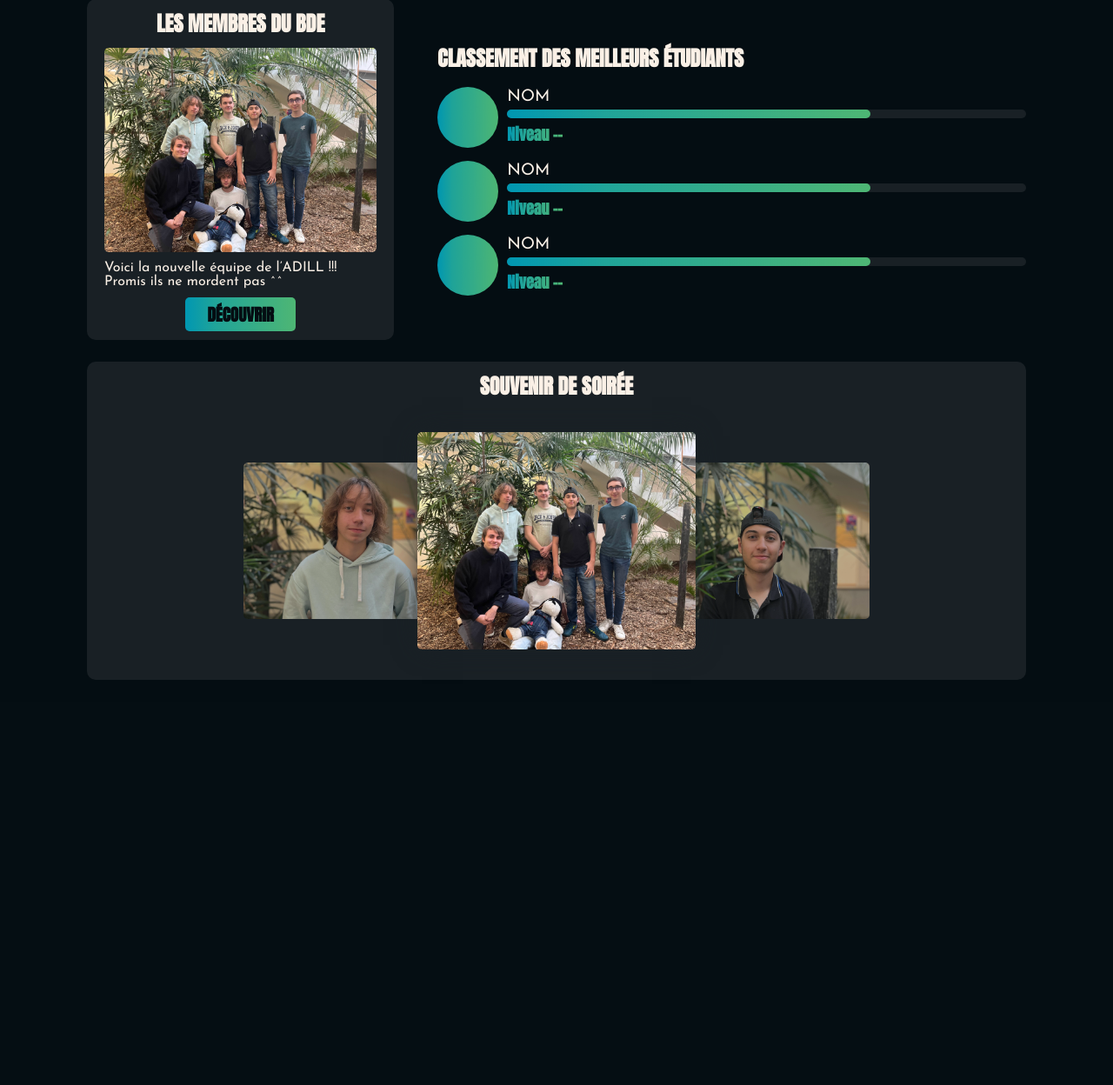
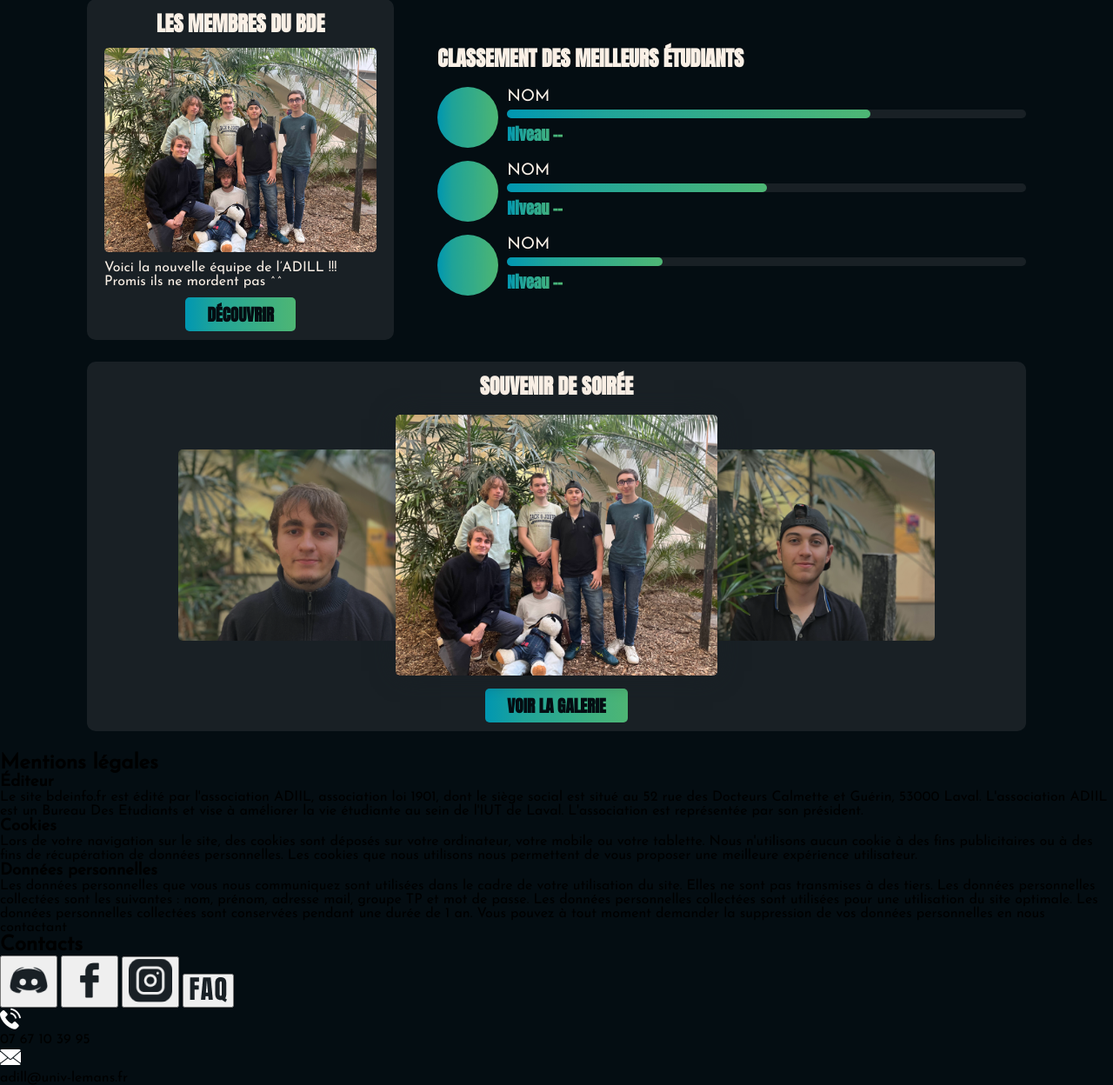
Before and after one commit to TheHyrox/sae-3.01, a PHP site: page / in a window 1280 px wide. Shown: the part 183-1431 px from the top of the page at 87% size. Before the commit the page ends 965 px from the top, so only its background shows below. Run offline with PHP 8.4, Linux system fonts and the light colour scheme.

Commit message:
footer debut

```diff
--- a/index.html
+++ b/index.html
@@ -83,7 +83,7 @@
                         <h3>
                             Nom
                         </h3>
-                        <progress id="file" max="100" value="70"></progress>
+                        <progress id="file" max="100" value="50"></progress>
                         <p>Niveau --</p>
                     </div>
                 </div>
@@ -93,7 +93,7 @@
                         <h3>
                             Nom
                         </h3>
-                        <progress id="file" max="100" value="70"></progress>
+                        <progress id="file" max="100" value="30"></progress>
                         <p>Niveau --</p>
                     </div>
                 </div>
@@ -104,16 +104,62 @@
                 Souvenir de soirée
             </h2>
             <div id="carousel">
-                <button class="slide active" id><img src="Pictures/bde.jpg" alt=""></button>
+                <button class="slide active"><img src="Pictures/bde.jpg" alt=""></button>
                 <button class="slide next"><img src="Pictures/IMG_1093.jpg" alt=""></button>
                 <button class="slide"><img src="Pictures/IMG_1097.jpg" alt=""></button>
                 <button class="slide"><img src="Pictures/IMG_1099.jpg" alt=""></button>
-                <button class="slide pre"><img src="Pictures/IMG_1103.jpg" alt=""></button>
+                <button class="slide pre"><img src="Pictures/IMG_1107.jpg" alt=""></button>
             </div>
+            <form action="" method="post">
+                <input type="submit" value="Voir la galerie">
+            </form>
         </article>
     </main>
     <footer>
-
+        <div>
+            <h2>
+                Mentions légales
+            </h2>
+            <div>
+                <h3>Éditeur</h3>
+                <p>
+                    Le site bdeinfo.fr est édité par l'association ADIIL, association loi 1901, dont le siège social est situé au 52 rue des Docteurs Calmette et Guérin, 53000 Laval. L'association ADIIL est un Bureau Des Etudiants et vise à améliorer la vie étudiante au sein de l'IUT de Laval. L'association est représentée par son président.
+                </p>
+            </div>
+            <div>
+                <h3>Cookies</h3>
+                <p>
+                    Lors de votre navigation sur le site, des cookies sont déposés sur votre ordinateur, votre mobile ou votre tablette. Nous n'utilisons aucun cookie à des fins publicitaires ou à des fins de récupération de données personnelles. Les cookies que nous utilisons nous permettent de vous proposer une meilleure expérience utilisateur.
+                </p>
+            </div>
+            <div>
+                <h3>Données personnelles</h3>
+                <p>
+                    Les données personnelles que vous nous communiquez sont utilisées dans le cadre de votre utilisation du site. Elles ne sont pas transmises à des tiers. Les données personnelles collectées sont les suivantes : nom, prénom, adresse mail, groupe TP et mot de passe. Les données personnelles collectées sont utilisées pour une utilisation du site optimale. Les données personnelles collectées sont conservées pendant une durée de 1 an. Vous pouvez à tout moment demander la suppression de vos données personnelles en nous contactant
+                </p>
+            </div>
+        </div>
+        <div>
+            <h2>
+                Contacts
+            </h2>
+            <div>
+                <div>
+                    <button><img src="Icons/discord.png" alt=""></button>
+                    <button><img src="Icons/facebook.png" alt=""></button>
+                    <button><img src="Icons/instagram.png" alt=""></button>
+                    <button><img src="Icons/faq.png" alt=""></button>
+                </div>
+                <div>
+                    <img src="Icons/tel.png" alt="">
+                    <p>07 67 10 39 95</p>
+                </div>
+                <div>
+                    <img src="Icons/mail.png" alt="">
+                    <p>adill@univ-lemans.fr</p>
+                </div>
+            </div>
+        </div>
     </footer>
     <script src="script.js"></script>
 </body>
--- a/styles.css
+++ b/styles.css
@@ -272,14 +272,14 @@ input[type=submit]{
 #carousel{
     display: flex;
     align-items: center;
-    height: 300px;
+    height: 310px;
 }
 #carousel button{
     border: none;
     background-color: transparent;
     opacity: 70%;
-    width: 250px;
-    height: 180px;
+    width: 300px;
+    height: 220px;
     border-radius: 5px;
     display: none;
     order: 0;
@@ -297,11 +297,11 @@ input[type=submit]{
 #carousel .active{
     order: 2;
     z-index: 1;
-    width: 320px;
-    height: 250px;
+    width: 370px;
+    height: 300px;
     display: block;
     opacity: 100%;
-    margin: 10px -300px ;
+    margin: 10px -350px ;
     box-shadow: 0 0 30px -5px var(--primary);
 }
 #carousel .next{
@@ -313,5 +313,4 @@ input[type=submit]{
     width: 100%;
     height: 100%;
     object-fit: cover;
-
 }
```
Also changed, not shown: Icons/discord.png (added), Icons/facebook.png (added), Icons/faq.png (added), Icons/instagram.png (added), Icons/mail.png (added), Icons/tel.png (added).
